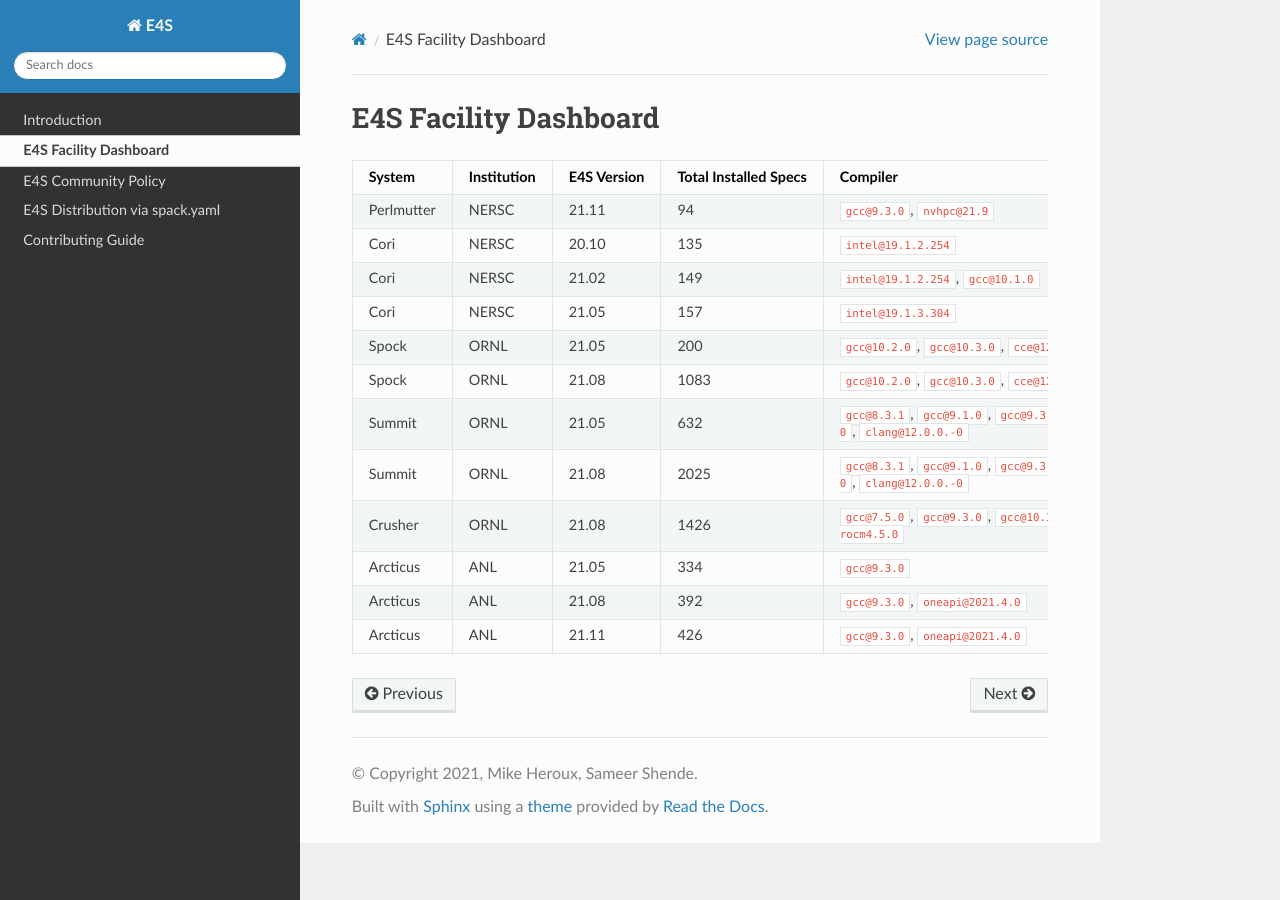
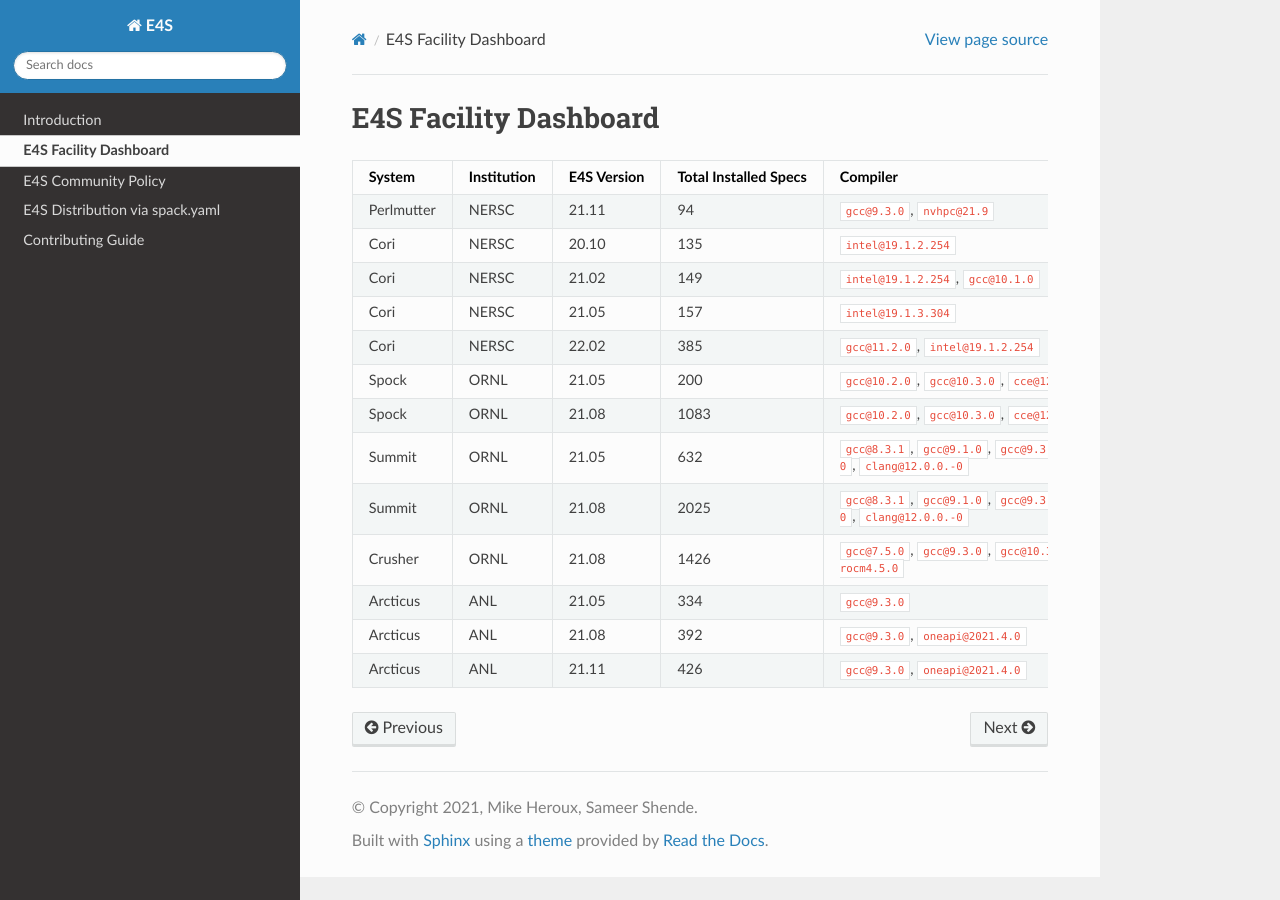
Before and after one commit to E4S-Project/e4s, a Sphinx documentation site: the page built from docs/facility_e4s.md, in a window 1280 px wide. Built offline with Sphinx 7.4.7 and the Read the Docs theme 2.0.0, drawn with Linux system fonts in a browser that asks for light colours.

Commit message:
add entry for cori e4s-22.02 in facility table

```diff
--- a/docs/facility_e4s.md
+++ b/docs/facility_e4s.md
@@ -6,6 +6,7 @@
 Cori | NERSC  | 20.10 | 135 | `intel@19.1.2.254` | [e1e0bbb4cbe11a3f0d7e50466ffa86071ee653b7](https://github.com/spack/spack/commit/e1e0bbb4cbe11a3f0d7e50466ffa86071ee653b7) | [https://github.com/spack/spack-configs/blob/master/NERSC/cori/e4s-20.10/spack.yaml](https://github.com/spack/spack-configs/blob/master/NERSC/cori/e4s-20.10/spack.yaml) | [https://github.com/spack/spack-configs/blob/master/NERSC/cori/e4s-20.10/e4s-20.10.txt](https://github.com/spack/spack-configs/blob/master/NERSC/cori/e4s-20.10/e4s-20.10.txt)
 Cori | NERSC | 21.02 | 149 | `intel@19.1.2.254`, `gcc@10.1.0` | [b56d65fce5f4743a23399f0cde006bed1b52d53d](https://github.com/spack/spack/commit/b56d65fce5f4743a23399f0cde006bed1b52d53d) | [https://github.com/spack/spack-configs/blob/main/NERSC/cori/e4s-21.02/spack.yaml](https://github.com/spack/spack-configs/blob/main/NERSC/cori/e4s-21.02/spack.yaml) | [https://github.com/spack/spack-configs/blob/main/NERSC/cori/e4s-21.02/e4s-21.02.txt](https://github.com/spack/spack-configs/blob/main/NERSC/cori/e4s-21.02/e4s-21.02.txt)
 Cori | NERSC | 21.05 | 157 | `intel@19.1.3.304` | [https://github.com/spack/spack/tree/e4s-21.05](https://github.com/spack/spack/tree/e4s-21.05) |  [https://github.com/spack/spack-configs/blob/main/NERSC/cori/e4s-21.05/spack.yaml](https://github.com/spack/spack-configs/blob/main/NERSC/cori/e4s-21.05/spack.yaml) | [https://github.com/spack/spack-configs/blob/main/NERSC/cori/e4s-21.05/e4s-21.05.txt](https://github.com/spack/spack-configs/blob/main/NERSC/cori/e4s-21.05/e4s-21.05.txt)
+Cori | NERSC | 22.02 | 385 | `gcc@11.2.0`, `intel@19.1.2.254` | [https://github.com/spack/spack/tree/e4s-22.02](https://github.com/spack/spack/tree/e4s-22.02) | [https://github.com/spack/spack-configs/blob/main/NERSC/cori/e4s-22.02/spack.yaml](https://github.com/spack/spack-configs/blob/main/NERSC/cori/e4s-22.02/spack.yaml) | [https://github.com/spack/spack-configs/blob/main/NERSC/cori/e4s-22.02/e4s-22.02.txt](https://github.com/spack/spack-configs/blob/main/NERSC/cori/e4s-22.02/e4s-22.02.txt)
 Spock  | ORNL | 21.05 | 200 | `gcc@10.2.0`, `gcc@10.3.0`, `cce@12.0.0`, `cce@12.0.1` | [v0.16.1](https://github.com/spack/spack/tree/v0.16.1) | |
 Spock  | ORNL | 21.08 | 1083 | `gcc@10.2.0`, `gcc@10.3.0`, `cce@12.0.0`, `cce@12.0.1` | [v0.16.3](https://github.com/spack/spack/tree/v0.16.3)  | [https://github.com/spack/spack-configs/blob/main/OLCF/spock/spack.yaml](https://github.com/spack/spack-configs/blob/main/OLCF/spock/spack.yaml) | [https://github.com/spack/spack-configs/blob/main/OLCF/spock/e4s-21.08.txt](https://github.com/spack/spack-configs/blob/main/OLCF/spock/e4s-21.08.txt)
 Summit | ORNL | 21.05 | 632 | `gcc@8.3.1`, `gcc@9.1.0`, `gcc@9.3.0`, `gcc@10.2.0`, `gcc@11.1.0`, `clang@10.0.1-0`, `clang@12.0.0.-0` | | |
```
